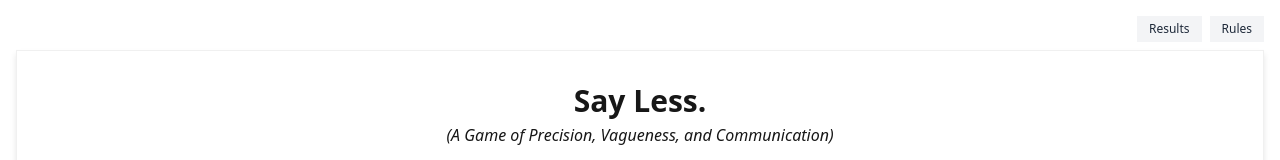
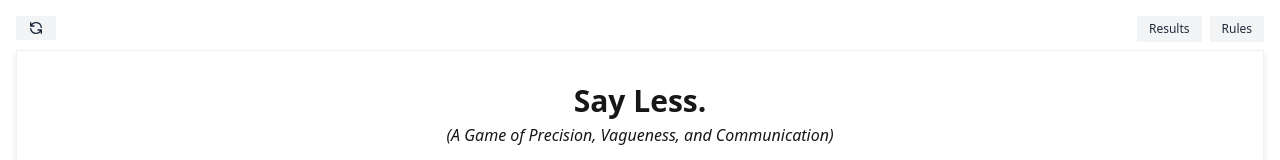
Before and after one commit to niravbeni/tmm, a Next.js app in the folder frontend/: page /intro in a window 1280 px wide. Shown: the top 160 px of the page. Built offline with nearby package versions, Linux system fonts and the light colour scheme; no server answers.

Commit message:
reset button

```diff
--- a/frontend/src/app/intro/page.tsx
+++ b/frontend/src/app/intro/page.tsx
@@ -804,7 +804,27 @@ export default function IntroPage() {
         <div className="w-full mx-auto flex flex-col p-4 pb-4 h-full">
           <div className="mb-2 flex items-center justify-between">
             <div>
-              {/* Left side - empty for now */}
+              {/* Reload button in the top left */}
+              <button
+                onClick={() => window.location.reload()}
+                className="status-badge bg-gray-100 text-gray-800 dark:bg-gray-800 dark:text-gray-200 cursor-pointer hover:bg-gray-200 dark:hover:bg-gray-700"
+                title="Reload page"
+              >
+                <svg
+                  xmlns="http://www.w3.org/2000/svg"
+                  className="h-4 w-4"
+                  fill="none"
+                  viewBox="0 0 24 24"
+                  stroke="currentColor"
+                >
+                  <path
+                    strokeLinecap="round"
+                    strokeLinejoin="round"
+                    strokeWidth={2}
+                    d="M4 4v5h.582m15.356 2A8.001 8.001 0 004.582 9m0 0H9m11 11v-5h-.581m0 0a8.003 8.003 0 01-15.357-2m15.357 2H15"
+                  />
+                </svg>
+              </button>
             </div>
             <div className="flex items-center space-x-2">
               <button
```
